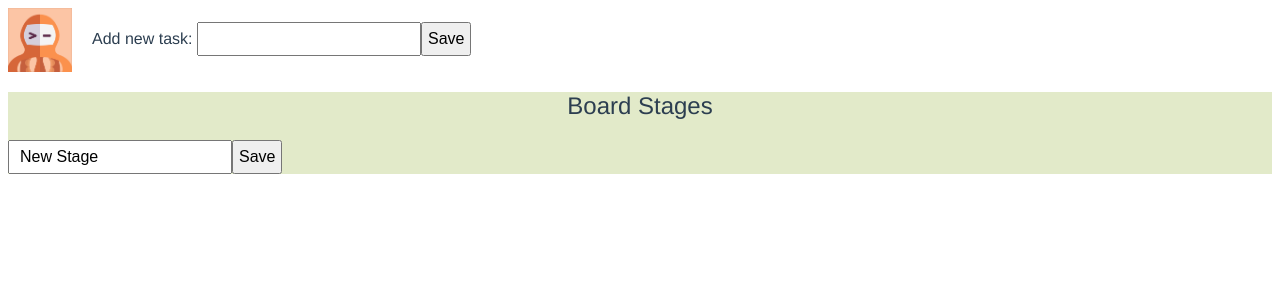
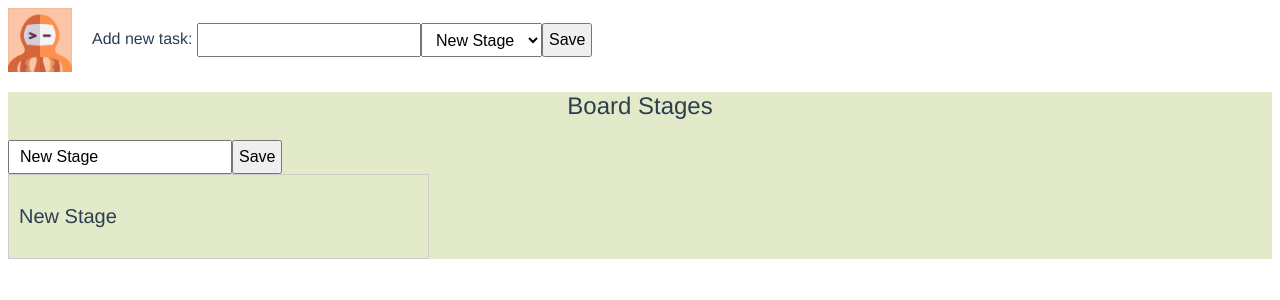
Before and after one commit to vue-course/vc-second-ws, a Vue app: page / in a window 1280 px wide. Both pictures are taken after a click on the button "Save". Shown: the top 300 px of the page. Built offline with nearby package versions, Linux system fonts and the light colour scheme.

Commit message:
move tasks between stages

```diff
--- a/src/App.vue
+++ b/src/App.vue
@@ -3,9 +3,9 @@
 		<div class="inline">
 			<img src="./assets/logo.png">
 			<div>Add new task:&nbsp; </div>
-			<TaskEditor :task="newTask" @update="addTask"></TaskEditor>
+			<TaskEditor :task="newTask" :stages="stages" @update="addTask"></TaskEditor>
 		</div>
-		<BoardStages :stages="stages"></BoardStages>
+		<BoardStages :stages="stages" @update-stage="stageUpdated" @update-task="taskUpdated"></BoardStages>
 	</div>
 </template>
 <script>
@@ -33,17 +33,21 @@
 					return alert('Please add stages first');
 				}
 				BoardService
-					.setTask({
-						...task,
-						stage: this.stages[0].id
-					})
+					.setTask(task)
 					.then(() => this.newTask = {})
 					.then(() => this.getStages());
+			},
+			stageUpdated() {
+				this.getStages();
+			},
+			taskUpdated() {
+				this.getStages();
 			},
 			getStages() {
 				BoardService
 					.getStages()
 					.then(stages => this.stages = stages)
+					.then(() => this.stages.length && (this.newTask = {title: '', stage: this.stages[0].id}))
 			}
 		}
 	};
--- a/src/components/BoardStages.vue
+++ b/src/components/BoardStages.vue
@@ -3,7 +3,11 @@
 		<h2>Board Stages</h2>
 		<StageEditor :stage="newStage" @update="stagesUpdated"></StageEditor>
 		<div class="stages-list">
-			<Stage v-for="stage in stages" :stage="stage"></Stage>
+			<Stage v-for="stage in stages"
+			       :stage="stage"
+			       @update-stage="existingStagesUpdated"
+			       @update-task="existingTaskUpdated"
+			></Stage>
 		</div>
 	</div>
 </template>
@@ -30,7 +34,14 @@
 
 				BoardService.setStage(newStage).then(stage => {
 					this.stages.push(stage);
+					this.$emit('update-stage', stage);
 				});
+			},
+			existingStagesUpdated(updatedStage) {
+				this.$emit('update-stage', updatedStage);
+			},
+			existingTaskUpdated(updatedTask) {
+				this.$emit('update-task', updatedTask);
 			}
 		}
 	}
--- a/src/components/Stage.vue
+++ b/src/components/Stage.vue
@@ -1,7 +1,7 @@
 <template>
 	<div class="stage">
 		<StageEditor :stage="stage" @update="updateStage" :view-mode="true"></StageEditor>
-		<TaskEditor v-for="task in stage.tasks" :task="task" :view-mode="true"></TaskEditor>
+		<TaskEditor v-for="task in stage.tasks" :task="task" :view-mode="true" @update="updateTask"></TaskEditor>
 	</div>
 </template>
 
@@ -21,7 +21,12 @@
 			updateStage(stage) {
 				BoardService
 					.setStage(stage)
-					.then(() => this.$emit('update', this.stage));
+					.then(() => this.$emit('update-stage', this.stage));
+			},
+			updateTask(task) {
+				BoardService
+					.setTask(task)
+					.then(() => this.$emit('update-task', task));
 			}
 		}
 	}
--- a/src/components/TaskEditor.vue
+++ b/src/components/TaskEditor.vue
@@ -1,34 +1,80 @@
 <template>
 	<div>
-		<div class="inline-task" v-if="showViewMode" @dblclick="currentViewModeState = false">{{task.title}}</div>
+		<div class="error" v-if="error">{{error}}</div>
+		<div class="inline-task" v-else-if="showViewMode" @dblclick="editFromInlineMode">{{task.title}}</div>
 		<form v-else class="task-form" @submit.prevent="save">
-			<input type="text" v-model="task.title">
+			<input type="text" v-model="task.title" @keyup.esc="escaped">
+			<select v-model="task.stage">
+				<option v-for="stage in optionalStages" :value="stage.id">{{stage.name}}</option>
+			</select>
 			<button type="submit">Save</button>
 		</form>
 	</div>
 </template>
 
 <script>
+	import {BoardService} from "../services/boards-service";
+
 	export default {
 		name: 'TaskEditor',
 		props: {
 			task: Object,
+			stages: Array,
 			viewMode: Boolean,
 		},
 		data() {
-			return {currentViewModeState: true};
+			return {
+				initialTaskTitle: '',
+				currentViewModeState: true,
+				_optionalStages: [],
+			};
+		},
+		mounted() {
+			this.initialTaskTitle = this.task.title;
+			if (!this.stages) {
+				this.updateOptionalStages();
+			}
 		},
 		computed: {
 			showViewMode() {
 				return this.viewMode && this.currentViewModeState;
+			},
+			optionalStages() {
+				return this.stages || this._optionalStages;
+			},
+			error() {
+				const stages = this.stages || this._optionalStages;
+				if (!this.viewMode) {
+					if (!stages || stages.length === 0) {
+						return 'Please create stages before adding task.';
+					}
+				}
+				return '';
 			}
 		},
 		methods: {
+			updateOptionalStages() {
+				return BoardService
+					.getStages()
+					.then(stages => this._optionalStages = stages || []);
+			},
 			save() {
 				if (this.viewMode) {
 					this.currentViewModeState = true;
 				}
 				this.$emit('update', this.task);
+			},
+			escaped() {
+				if (this.viewMode) {
+					this.currentViewModeState = true;
+					this.task.title = this.initialTaskTitle;
+				}
+			},
+			editFromInlineMode() {
+				this.currentViewModeState = false;
+				if (!this.stages) {
+					this.updateOptionalStages();
+				}
 			}
 		}
 	}
@@ -41,11 +87,19 @@
 	}
 
 	.task-form {
+		* {
+			vertical-align: middle;
+		}
 		input {
 			font-size: 16px;
 			line-height: 26px;
 			padding: 2px 10px;
 			width: 200px;
+		}
+		select {
+			font-size: 16px;
+			height: 34px;
+			padding: 2px 10px;
 		}
 		button {
 			font-size: 16px;
```
